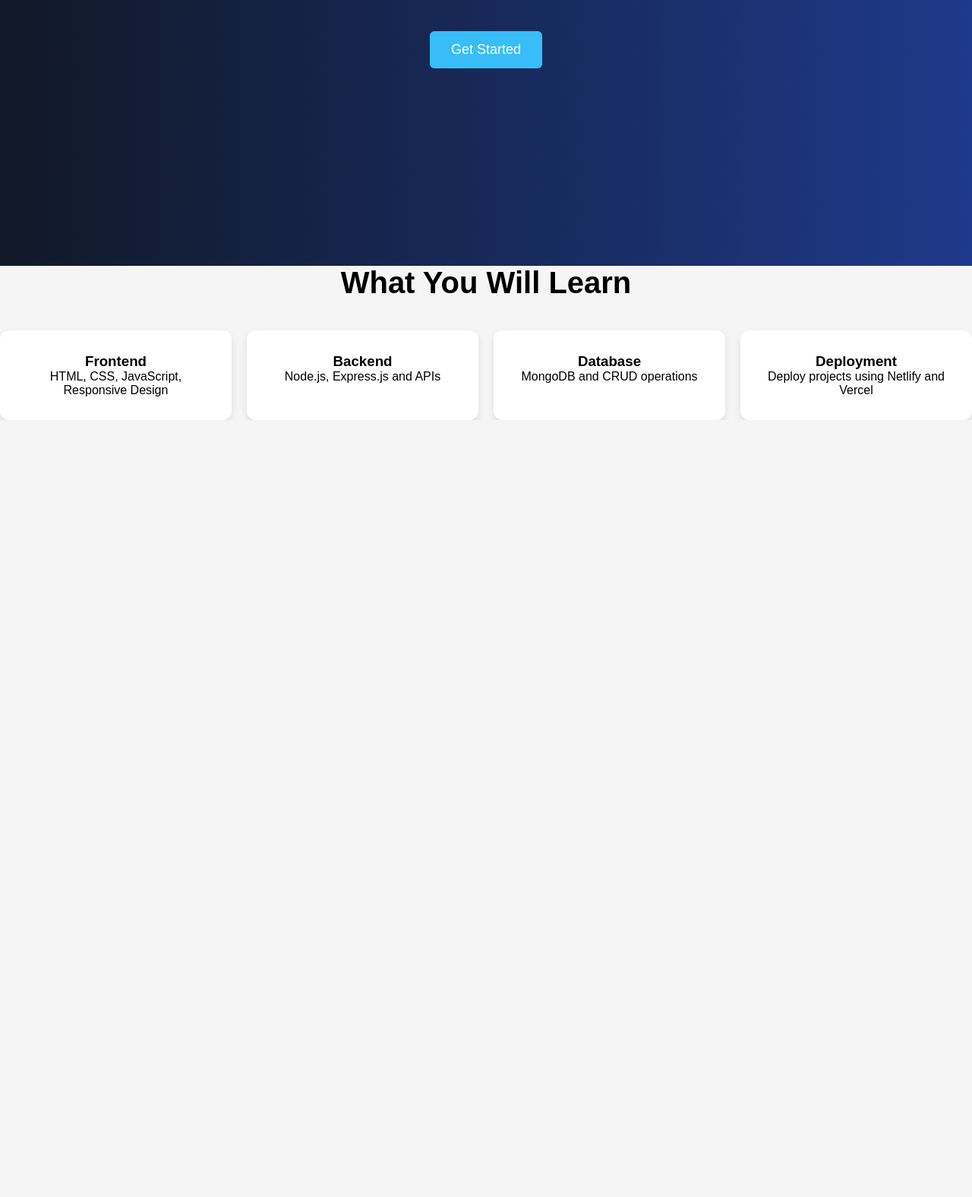
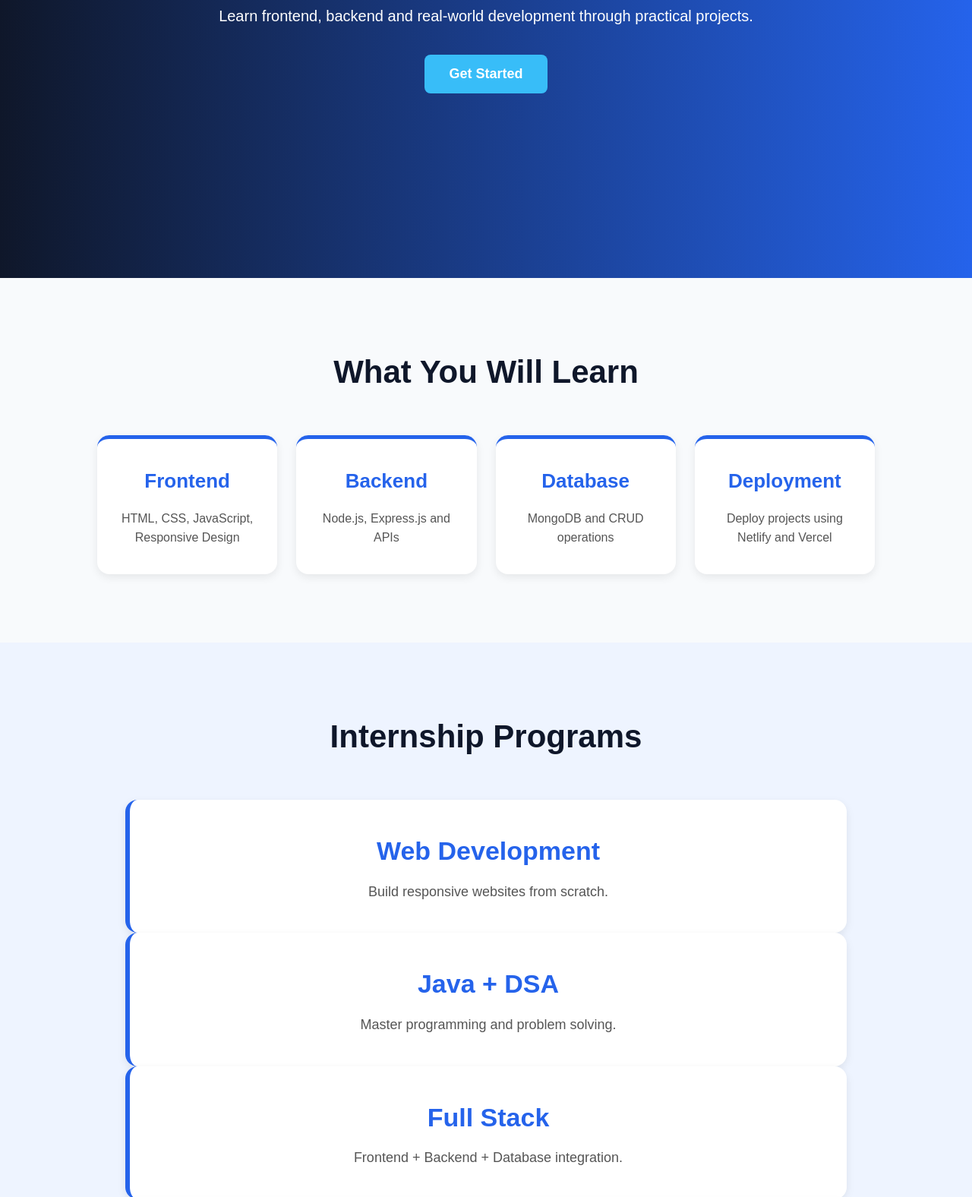
Before and after one commit to shivani-chinthakindi/decodelabs-industrial-training-kit, a plain HTML site: page project-1/index.html in a window 1280 px wide. Shown: the part 442-2018 px from the top of the page at 76% size. Before the commit the page ends 995 px from the top, so only its background shows below. Drawn offline with Linux system fonts and the light colour scheme.

Commit message:
Improved card styling and programs section design

```diff
--- a/project-1/css/style.css
+++ b/project-1/css/style.css
@@ -3,40 +3,47 @@
     padding: 0;
     box-sizing: border-box;
     font-family: Arial, sans-serif;
+    scroll-behavior: smooth;
 }
 
 body{
-    background-color: #f5f5f5;
-    color: #000;
+    background: #f4f7fb;
+    color: #111827;
+    line-height: 1.6;
 }
 
-/*NAVBAR*/
+
+/* NAVBAR */
+
 .navbar{
     display: flex;
     justify-content: space-between;
     align-items: center;
     padding: 20px 10%;
-    background: #111827;
+    background: #0f172a;
     color: white;
     position: sticky;
     top: 0;
+    z-index: 1000;
+    box-shadow: 0 4px 10px rgba(0,0,0,0.1);
 }
 
 .logo{
-    font-size: 28px;
-    color: white;
+    font-size: 30px;
+    font-weight: bold;
 }
 
 .nav-links{
     display: flex;
     list-style: none;
-    gap: 20px;
+    gap: 25px;
 }
 
 .nav-links a{
     color: white;
     text-decoration: none;
     transition: 0.3s;
+    font-size: 17px;
 }
 
 .nav-links a:hover{
@@ -49,7 +56,8 @@ body{
     cursor: pointer;
 }
 
-/*HERO SECTION*/
+
+/* HERO SECTION */
 
 .hero{
     height: 90vh;
@@ -57,63 +65,128 @@ body{
     justify-content: center;
     align-items: center;
     text-align: center;
-    background: linear-gradient(to right, #111827, #1e3a8a);
+    background: linear-gradient(to right, #0f172a, #2563eb);
     color: white;
     padding: 20px;
 }
 
 .hero-content h1{
-    font-size: 55px;
-    margin-bottom: 25px;
+    font-size: 60px;
+    margin-bottom: 20px;
 }
 
 .hero-content p{
-    margin-bottom: 20px;
-    font-size: 18px;
+    font-size: 20px;
+    margin-bottom: 35px;
 }
 
 .hero button{
-    padding: 14px 28px;
-    margin-top: 20px;
-    border:none;
+    padding: 15px 32px;
+    border: none;
     background: #38bdf8;
     color: white;
-    border-radius: 6px;
+    border-radius: 8px;
     font-size: 18px;
     cursor: pointer;
     transition: 0.3s;
+    font-weight: bold;
 }
 
 .hero button:hover{
-    transform: scale(1.05);
+    transform: translateY(-3px);
+    background: #0ea5e9;
 }
 
-/*FEATURES*/
+
+/* FEATURES */
 
 .features{
-    padding: 80px, 10%;
+    padding: 90px 10%;
+    background: #f8fafc;
     text-align: center;
 }
 
 .features h2{
-    margin-bottom: 40px;
-    font-size: 40px;
+    margin-bottom: 50px;
+    font-size: 42px;
+    color: #0f172a;
 }
 
 .card-container{
     display: grid;
     grid-template-columns: repeat(4, 1fr);
-    gap: 20px;
+    gap: 25px;
 }
 
 .card{
     background: white;
-    padding: 30px;
-    border-radius: 12px;
+    padding: 35px 25px;
+    border-radius: 16px;
     transition: 0.3s;
-    box-shadow: 0 4px 10px rgba(0,0,0,0.1);
+    box-shadow: 0 4px 12px rgba(0,0,0,0.08);
+    border-top: 5px solid #2563eb;
 }
 
 .card:hover{
     transform: translateY(-10px);
+    box-shadow: 0 12px 24px rgba(37,99,235,0.15);
 }
+
+.card h3{
+    margin-bottom: 15px;
+    color: #2563eb;
+    font-size: 26px;
+}
+
+.card p{
+    color: #555;
+}
+
+
+/* PROGRAMS */
+
+.programs{
+    padding: 90px 10%;
+    background: #eef4ff;
+    text-align: center;
+}
+
+.programs h2{
+    margin-bottom: 50px;
+    font-size: 42px;
+    color: #0f172a;
+}
+
+.program-container{
+    display: flex;
+    flex-direction: column;
+    gap: 30px;
+}
+
+.program-card{
+    background: white;
+    padding: 40px 25px;
+    border-radius: 16px;
+    transition: 0.3s;
+    box-shadow: 0 4px 12px rgba(0,0,0,0.08);
+    border-left: 6px solid #2563eb;
+    max-width: 950px;
+    width: 100%;
+    margin: auto;
+}
+
+.program-card:hover{
+    transform: translateY(-8px);
+    box-shadow: 0 12px 24px rgba(37,99,235,0.15);
+}
+
+.program-card h3{
+    font-size: 34px;
+    margin-bottom: 12px;
+    color: #2563eb;
+}
+
+.program-card p{
+    color: #555;
+    font-size: 18px;
+}
--- a/project-1/index.html
+++ b/project-1/index.html
@@ -62,5 +62,31 @@
         </div>
 
     </section>
+
+    <!--PROGRAMS SECTION-->
+    <section class="programs" id="programs">
+
+        <h2>Internship Programs</h2>
+        <div class="program-card">
+            <h3>Web Development</h3>
+            <p>Build responsive websites from scratch.</p>
+        </div>
+
+        <div class="program-card">
+            <h3>Java + DSA</h3>
+            <p>Master programming and problem solving.</p>
+        </div>
+
+        <div class="program-card">
+            <h3>Full Stack</h3>
+            <p>Frontend + Backend + Database integration.</p>
+        </div>
+
+        <div class="program-card">
+            <h3>AI Basics</h3>
+            <p>Introduction to Artificial Intelligence.</p>
+        </div>
+
+    </section>
 </body>
 </html>
```
